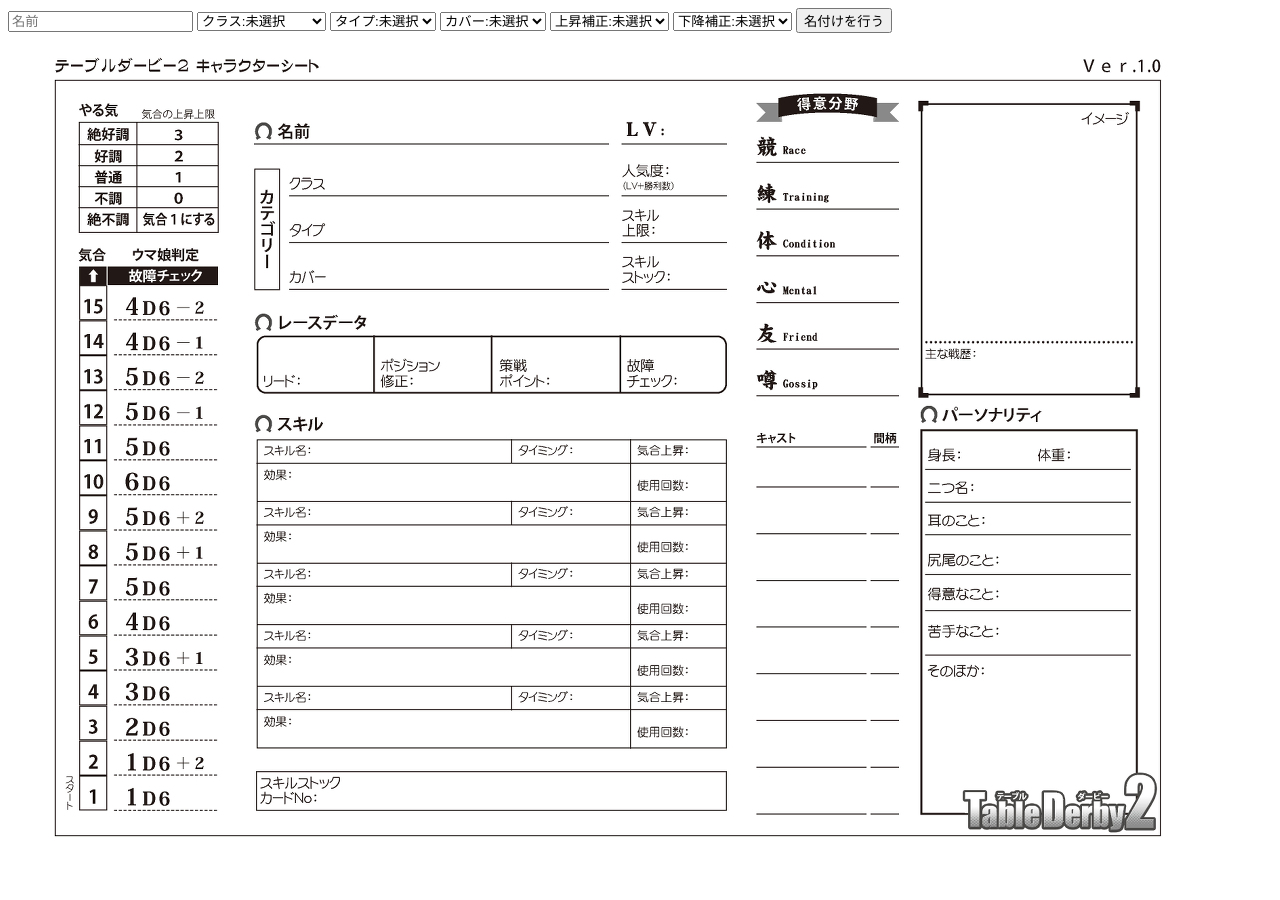
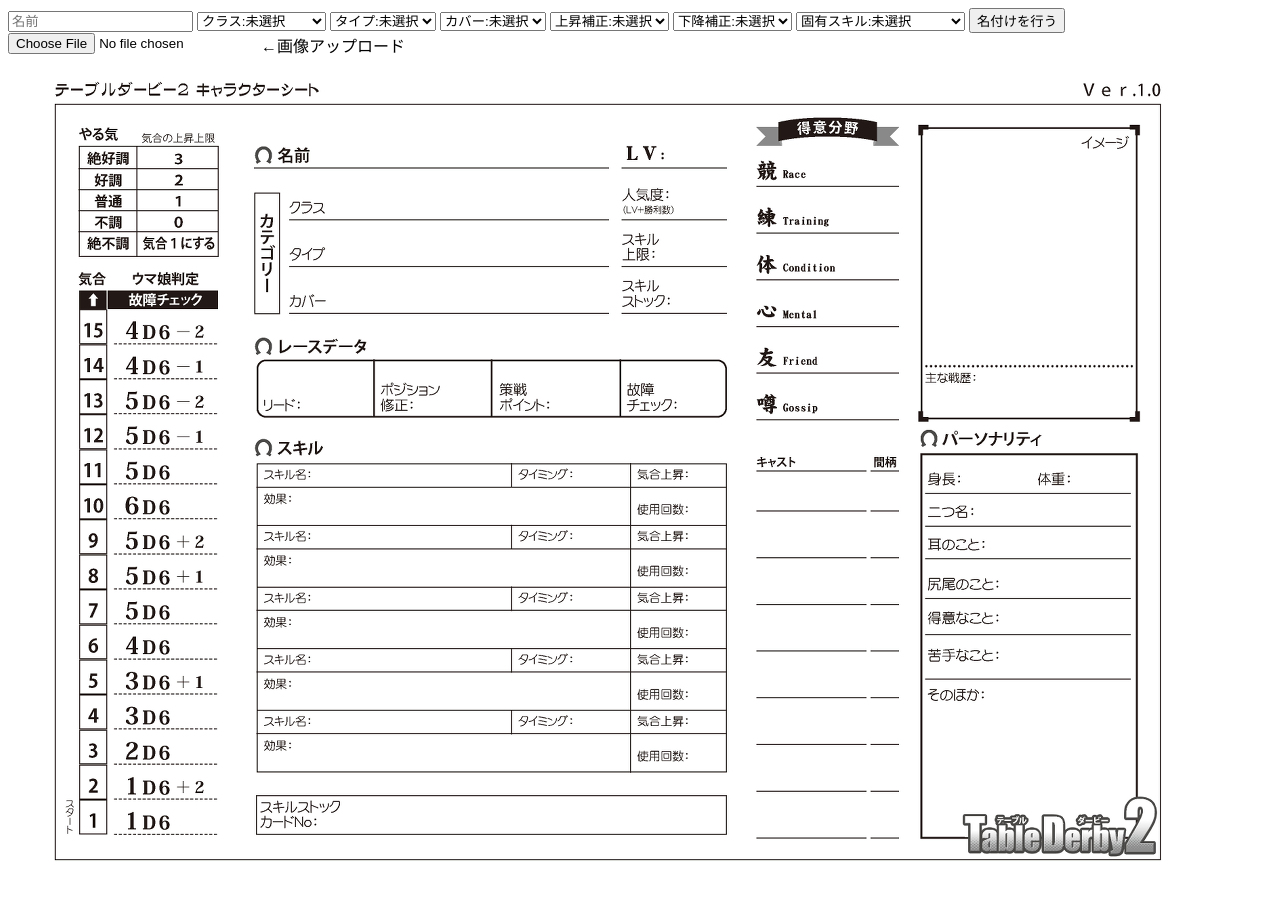
Before and after one commit to Adr204/umamusumeTRPG, a plain HTML site: page index.html in a window 1280 px wide. Drawn offline with Linux system fonts and the light colour scheme.

Commit message:
Update index.html
画像の入力フォームを追加

```diff
--- a/index.html
+++ b/index.html
@@ -57,9 +57,39 @@
             <option value="5">友</option>
             <option value="6">噂</option>
         </select>
+        <select name="" id="skill">
+            <option value="0" selected disabled>固有スキル:未選択</option>
+            <option value="1">逃げスパート</option>
+            <option value="2">先行スパート</option>
+            <option value="3">差しスパート</option>
+            <option value="4">追い込みスパート</option>
+            <option value="5">神童</option>
+            <option value="6">爆逃げ上等☆</option>
+            <option value="7">嵐を呼ぶウマ娘</option>
+            <option value="8">傾向と対策</option>
+            <option value="9">八方睨み</option>
+            <option value="10">名家の誇り</option>
+            <option value="11">ハングリー精神</option>
+            <option value="12">スペシャル・コーデ</option>
+            <option value="13">お一人さま</option>
+            <option value="14">変幻自在</option>
+            <option value="15">理想のライン</option>
+            <option value="16">七転び八起き</option>
+            <option value="17">スーパーラッキーセブン</option>
+            <option value="18">完全なる伏兵</option>
+            <option value="19">奇策縦横</option>
+            <option value="20">天性のアイドルウマ娘☆</option>
+        </select>
         <button id="naming">名付けを行う</button>
     </div>
     <img src="./charactorsheet.jpg" alt="" id="origin">
+    <div style="display: flex;">
+        <form enctype="multipart/form-data">
+            <!--アップロードボタンを用意する-->
+            <input type="file" accept="image/*" id="upload">
+        </form>
+        <span>←画像アップロード</span>
+    </div>
     <canvas id="sheet"></canvas>
     <script src="./script.js"></script>
 </body>
```
